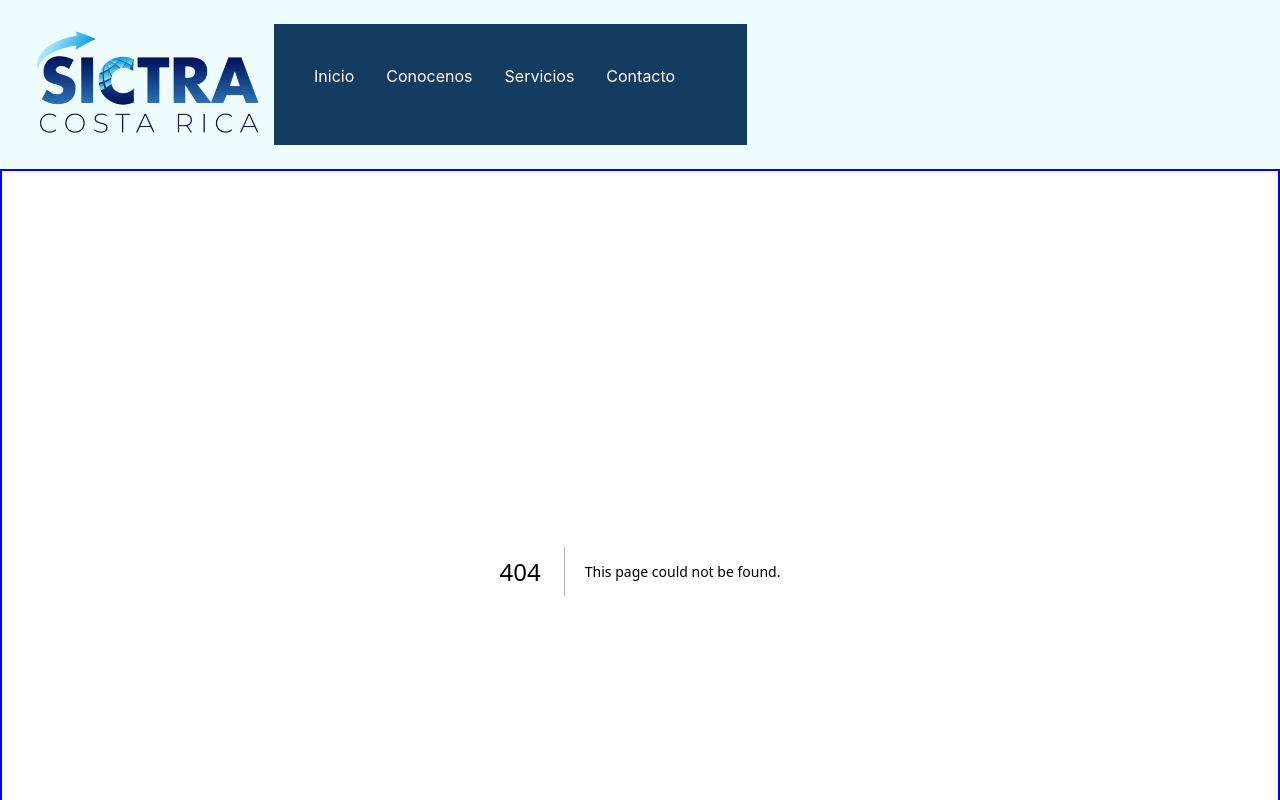
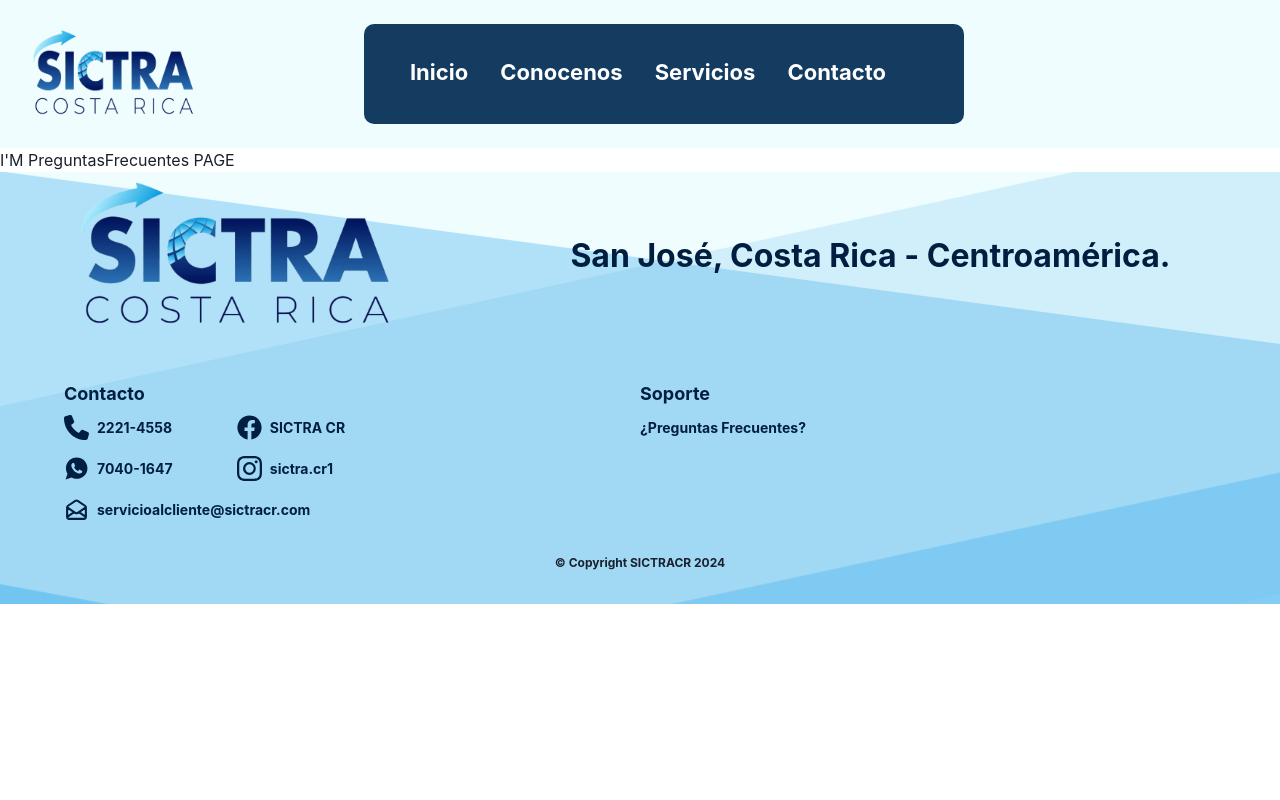
Before and after one commit to sictracr/sictracr-website, a Next.js app: page /preguntasfrecuentes in a window 1280 px wide. Before the commit this address had no page. Shown: the top 800 px of the page. Built offline with nearby package versions, Linux system fonts and the light colour scheme.

Commit message:
Home (#3)
* avance pagina jueves 14 de marzo 12.00 pm

* se termina el footer

```diff
--- a/src/app/components/Footer.jsx
+++ b/src/app/components/Footer.jsx
@@ -1,24 +1,31 @@
-import { Box, Text, Image } from '@chakra-ui/react'
+import { Box, Text, Image, Link, Center } from '@chakra-ui/react'
+import FooterContact from './FooterContact';
 
 
 const Footer = () => {
     return (
-        <Box as="footer"
-            maxW="1480"
-            bgImage="url('/images/footerbg.png')"
-            bgPosition="center"
-            bgRepeat="no-repeat">
-                <Box display="flex"
-                    alignItems="center"
-                    justifyContent="space-between"
-                    w="90%"
-                    ml="auto"
-                    mr="auto">
-                    <Image src='/images/sictraLogo.png' alt='el logo de sictra' />
-                    <Text textAlign="center">San José, Costa Rica - Centroamérica.</Text>
+        <Box as="footer" maxW="1480" bgImage="url('/images/footerbg.png')" bgPosition="center" bgRepeat="no-repeat">
+            <Box display="flex" alignItems="center" justifyContent="space-between" w="90%" ml="auto" mr="auto">
+                <Image src='/images/sictraLogo.png' alt='el logo de sictra' w="30%" />
+                <Text textAlign="center" w="60%" fontWeight="bold" fontSize="32" color="#001E40">San José, Costa Rica - Centroamérica.</Text>
+            </Box>
+            <Box display="flex" w="90%" ml="auto" mr="auto" mt="10" color="#001E40">
+                <Box w="50%">
+                    <Text fontSize="18" fontWeight="bold" mb="2">Contacto</Text>
+                    <FooterContact/>
                 </Box>
-                <Box></Box>
-                <Box></Box>
+                <Box w="50%">
+                    <Text fontSize="18" fontWeight="bold" mb="2">Soporte</Text>
+                    <Link href='/preguntasfrecuentes' fontSize="14" fontWeight="bold">¿Preguntas Frecuentes?</Link>
+                </Box>
+            </Box>
+            <Center
+            p="8"
+            fontSize="12"
+            fontWeight="700"
+            >
+                &copy; Copyright SICTRACR 2024
+            </Center>
         </Box>
     );
 }
--- a/src/app/components/FooterContact.jsx
+++ b/src/app/components/FooterContact.jsx
@@ -1,11 +1,45 @@
 "use client"
+import { Box, Link } from "@chakra-ui/react";
+import { FaPhone } from "react-icons/fa6";
+import { IoLogoWhatsapp } from "react-icons/io";
+import { FaFacebook } from "react-icons/fa";
+import { BsInstagram } from "react-icons/bs";
+import { HiOutlineMailOpen } from "react-icons/hi";
+import NextLink from 'next/link'
 
-const Footer = () => {
+const FooterContact = () => {
     return (
-    <Box>
-
-    </Box>
+        <Box>
+            <Box display="flex">
+                <Box w="30%">
+                    <Box display="flex" alignItems="center" mb="4">
+                        <Box as="span" mr="2" fontSize="25"><FaPhone /></Box>
+                        <Box as="span" fontSize="14" fontWeight="bold" >2221-4558</Box>
+                    </Box>
+                    <Box display="flex" alignItems="center">
+                        <Box as="span" mr="2" fontSize="25"><IoLogoWhatsapp /></Box>
+                        <Box as="span" fontSize="14" fontWeight="bold">7040-1647</Box>
+                    </Box>
+                </Box>
+                <Box w="50%">
+                    <Box display="flex" alignItems="center" mb="4">
+                        <Box as="span" mr="2" fontSize="25"><FaFacebook/></Box>
+                        <Link as={NextLink} href='https://www.facebook.com/profile.php?id=100094634959181&locale=es_LA' fontSize="14" fontWeight="bold">SICTRA CR</Link>
+                    </Box>
+                    <Box display="flex" alignItems="center">
+                        <Box as="span" mr="2" fontSize="25"><BsInstagram /></Box>
+                        <Link as={NextLink} href='https://www.instagram.com/sictra.cr1/' fontSize="14" fontWeight="bold">sictra.cr1</Link>
+                    </Box>
+                </Box>
+            </Box>
+            <Box mt="4">
+                <Box display="flex" alignItems="center">
+                    <Box as="span" mr="2" fontSize="25"><HiOutlineMailOpen /></Box>
+                    <Box as="span" fontSize="14" fontWeight="bold">servicioalcliente@sictracr.com</Box>
+                </Box>
+            </Box>
+        </Box>
     );
 }
 
-export default Footer
+export default FooterContact
--- a/src/app/components/Header.jsx
+++ b/src/app/components/Header.jsx
@@ -5,7 +5,7 @@
 const Header = () => {
     return (
         <Box as='header' maxW="1480" bg="rgba(174, 246, 255, 0.2)" display="flex" p="6">
-            <Image src='/images/sictraLogo.png' alt='el logo de sictra' w="250px" />
+            <Image src='/images/sictraLogo.png' alt='el logo de sictra' w="180px" h="100px" mr="40"/>
             <Nav/>
         </Box>
     );
--- a/src/app/components/Main.jsx
+++ b/src/app/components/Main.jsx
@@ -3,7 +3,7 @@
 
 const Main = ({children}) => {
     return (
-        <Box as='main' border="2px solid blue" maxW="1480">
+        <Box as='main'>
             {children}
         </Box>
     );
--- a/src/app/components/Nav.jsx
+++ b/src/app/components/Nav.jsx
@@ -1,13 +1,23 @@
-import { Box, Link, Image } from '@chakra-ui/react'
+import { Box, Link } from '@chakra-ui/react'
+import NextLink from 'next/link'
 
 
 const Nav = () => {
     return (
-        <Box as='nav' bg="#143C61" p="10" color="#FFFFFF">
-            <Link href="/" mr="8">Inicio</Link>
-            <Link href="/sobrenosotros" mr="8">Conocenos</Link>
-            <Link href="/servicios" mr="8">Servicios</Link>
-            <Link href="/contacto" mr="8">Contacto</Link>
+        <Box as='nav'
+        bg="#143C61"
+        p="8"
+        color="#FFFFFF"
+        w="600px"
+        textAlign="center"
+        borderRadius="10"
+        fontSize="22"
+        fontWeight="700"
+        >
+            <Link as={NextLink} href="/" mr="8">Inicio</Link>
+            <Link as={NextLink} href="/sobrenosotros" mr="8">Conocenos</Link>
+            <Link as={NextLink} href="/servicios" mr="8">Servicios</Link>
+            <Link as={NextLink} href="/contacto" mr="8">Contacto</Link>
         </Box>
     );
 }
--- /dev/null
+++ b/src/app/preguntasfrecuentes/page.js
@@ -0,0 +1,7 @@
+const PreguntasFrecuentes = () => {
+    return (
+      <h1>I'M PreguntasFrecuentes PAGE</h1>
+    );
+  }
+
+  export default PreguntasFrecuentes
```
Also changed, not shown: public/images/footerbg.png.
